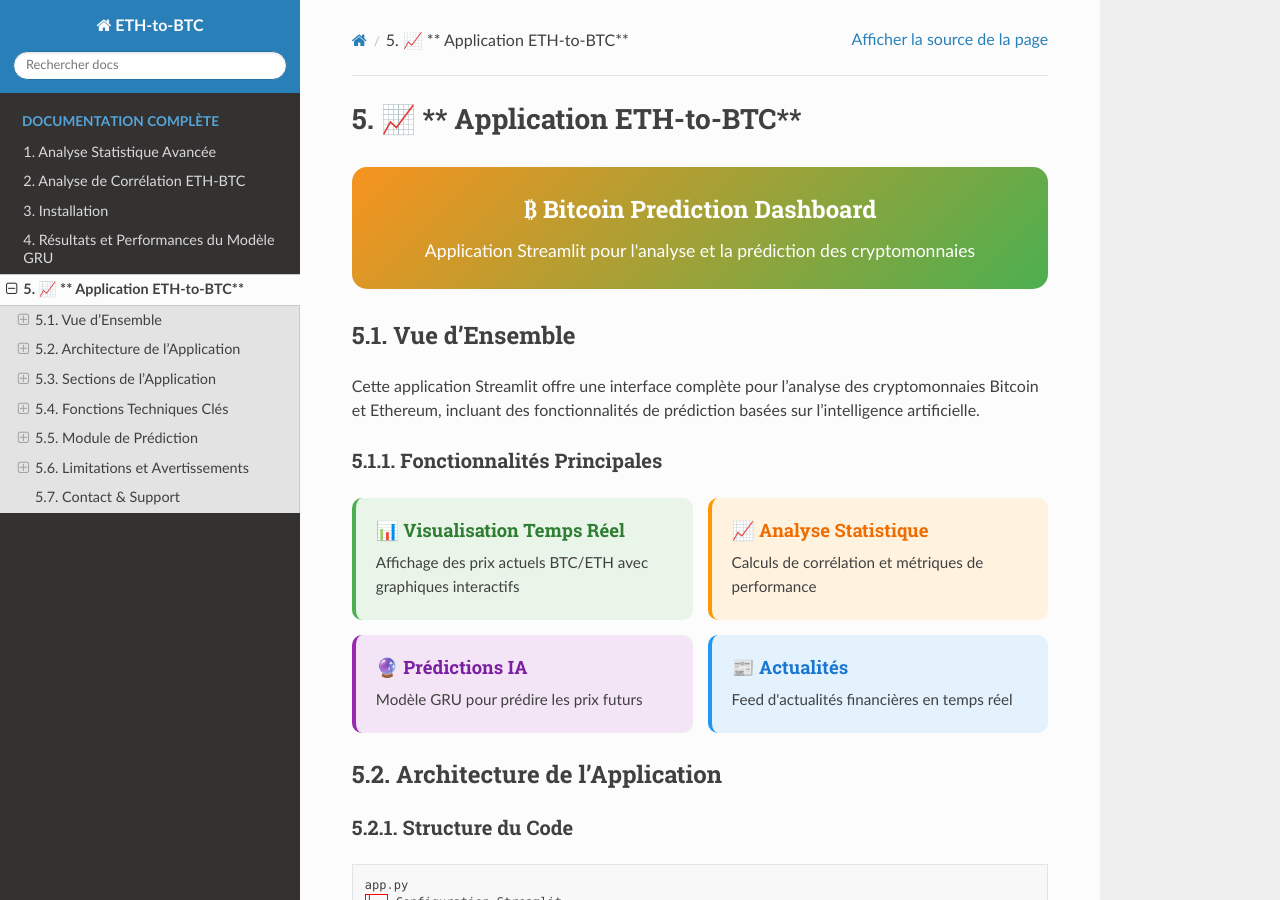
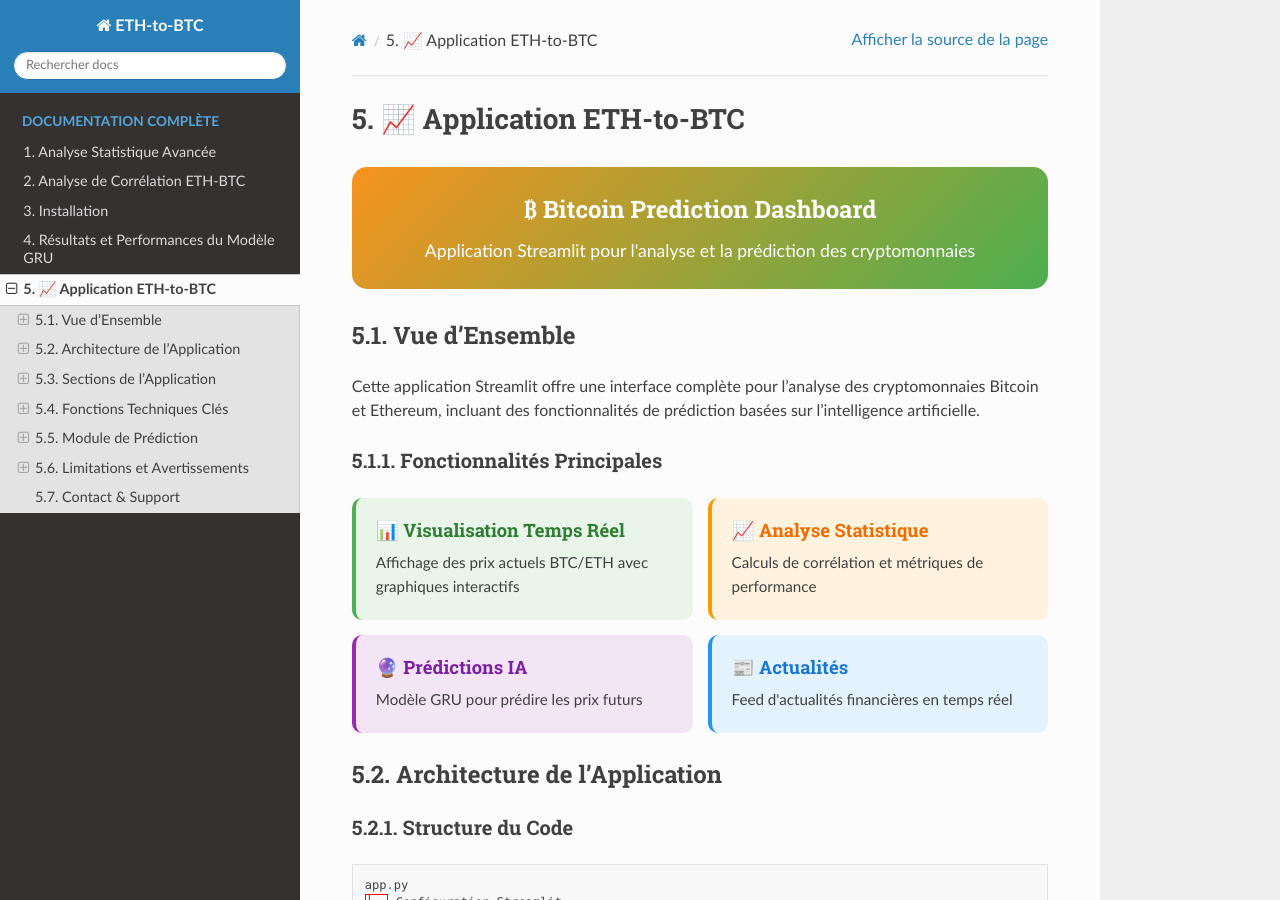
Before and after one commit to YoussefAIDT/ETH-to-BTC, a Sphinx documentation site: the page built from docs/source/app.rst, in a window 1280 px wide and 900 px high. Built offline with Sphinx 7.4.7 and the Read the Docs theme 3.1.0, drawn with Linux system fonts in a browser that asks for light colours; pages that are not in the unit, such as notebooks, are missing from menus.

Commit message:
Update app.rst

```diff
--- a/docs/source/app.rst
+++ b/docs/source/app.rst
@@ -1,4 +1,4 @@
-📈 ** Application ETH-to-BTC**
+📈  Application ETH-to-BTC
 =======================================================
 
 .. raw:: html
```
